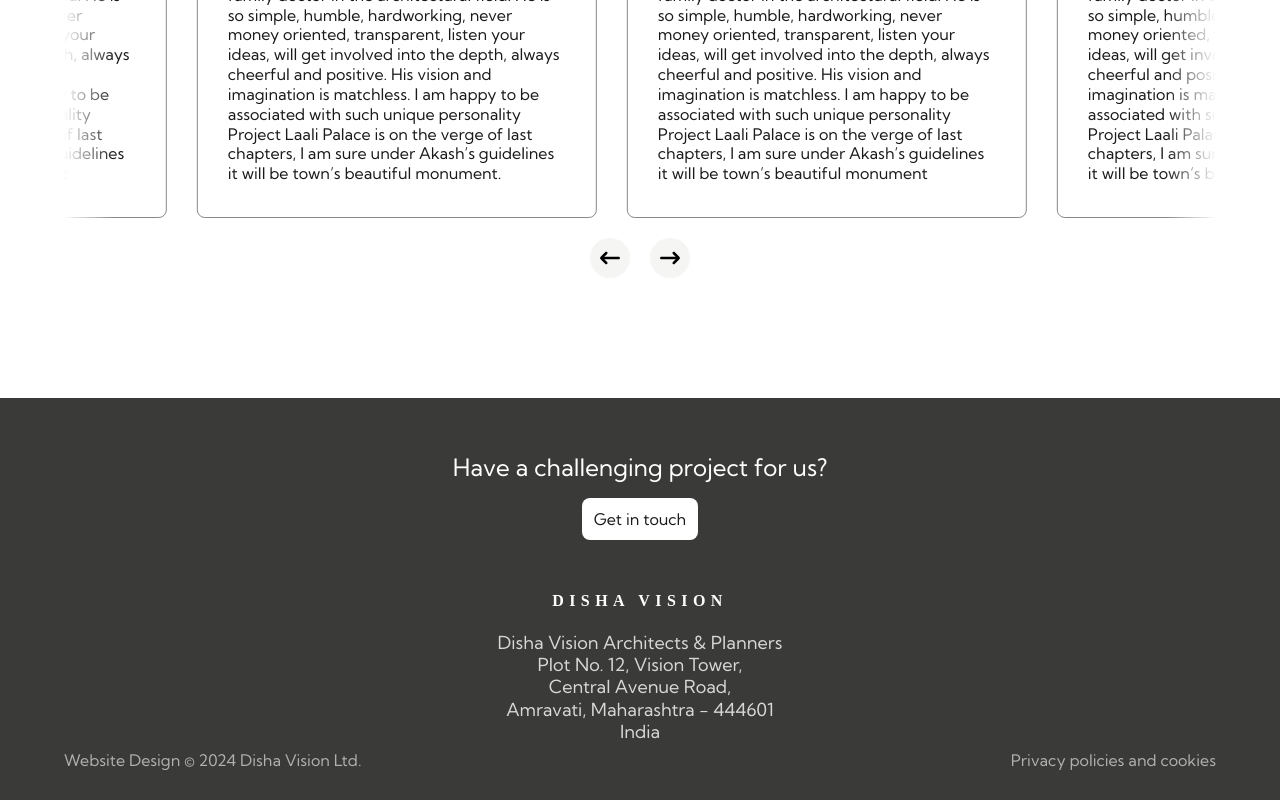
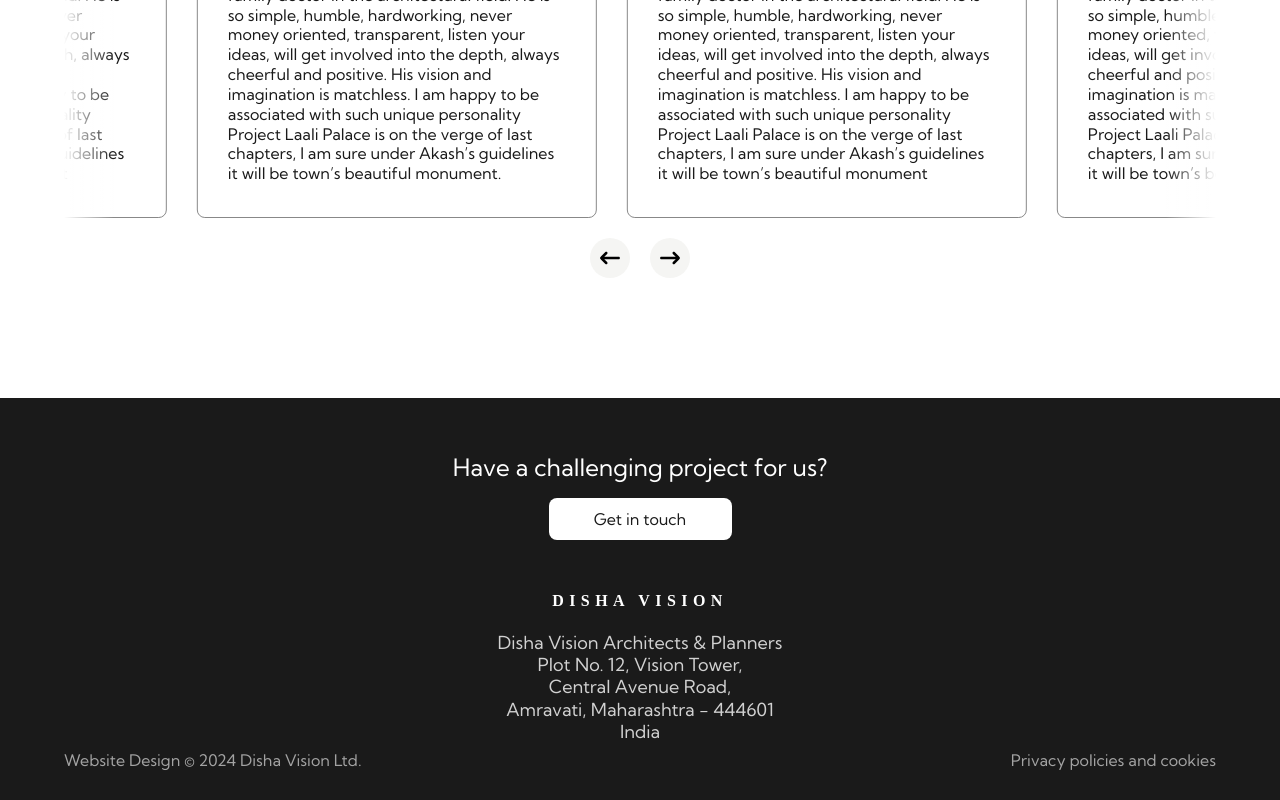
Before and after one commit to JBH105/Disha-Vision-Website, a React (Create React App) app: page / in a window 1280 px wide. Shown: the part 5661-6461 px from the top of the page. Built offline with nearby package versions, Linux system fonts and the light colour scheme; a web font is replaced by a local one.

Commit message:
Footer page changes

```diff
--- a/src/styles/contactform.css
+++ b/src/styles/contactform.css
@@ -67,6 +67,14 @@
     border: none;
 }
 
+.submit-button:hover {
+    cursor: pointer;
+}
+
+.close-button:hover {
+    cursor: pointer;
+}
+
 
 form {
     margin-top: 5%;
--- a/src/styles/footer.css
+++ b/src/styles/footer.css
@@ -1,5 +1,5 @@
 .footer-container-section {
-    background-color: #3A3A38;
+    background-color: #1A1A1A;
     width: 100%;
     align-items: center;
     text-align: center;
@@ -30,9 +30,13 @@
     font-family: 'Kumbh Sans';
     font-weight: 500;
     font-size: 16px;
+    border: 1px;
+    width: 183px;
+    height: 42px;
+    padding: 11px 12px 11px 12px;
+    gap: 10px;
     border-radius: 8px;
-    border: 1px;
-    padding: 11px 12px;
+
 }
 
 .footer-contact {
--- a/src/styles/home.css
+++ b/src/styles/home.css
@@ -322,6 +322,7 @@
 .service-contant .s-image:hover img {
     transform: scale(1.1);
     z-index: 1;
+    cursor: pointer;
 }
 
 
@@ -595,6 +596,7 @@
 .grid-item .g-image:hover img {
     transform: scale(1.1);
     z-index: 1;
+    cursor: pointer;
 }
 
 .g-image img {
@@ -1180,7 +1182,7 @@
     }
 
     .service-contant {
-       max-width: 430px;
+        max-width: 430px;
         height: 400px;
         align-items: center;
     }
--- a/src/styles/navbar.css
+++ b/src/styles/navbar.css
@@ -85,6 +85,9 @@
     font-size: 16px;
     font-weight: 500;
     line-height: 19.84px;
+}
+.contact-btn:hover{
+    cursor: pointer;
 }
 
 /* Responsive Styles */
```
